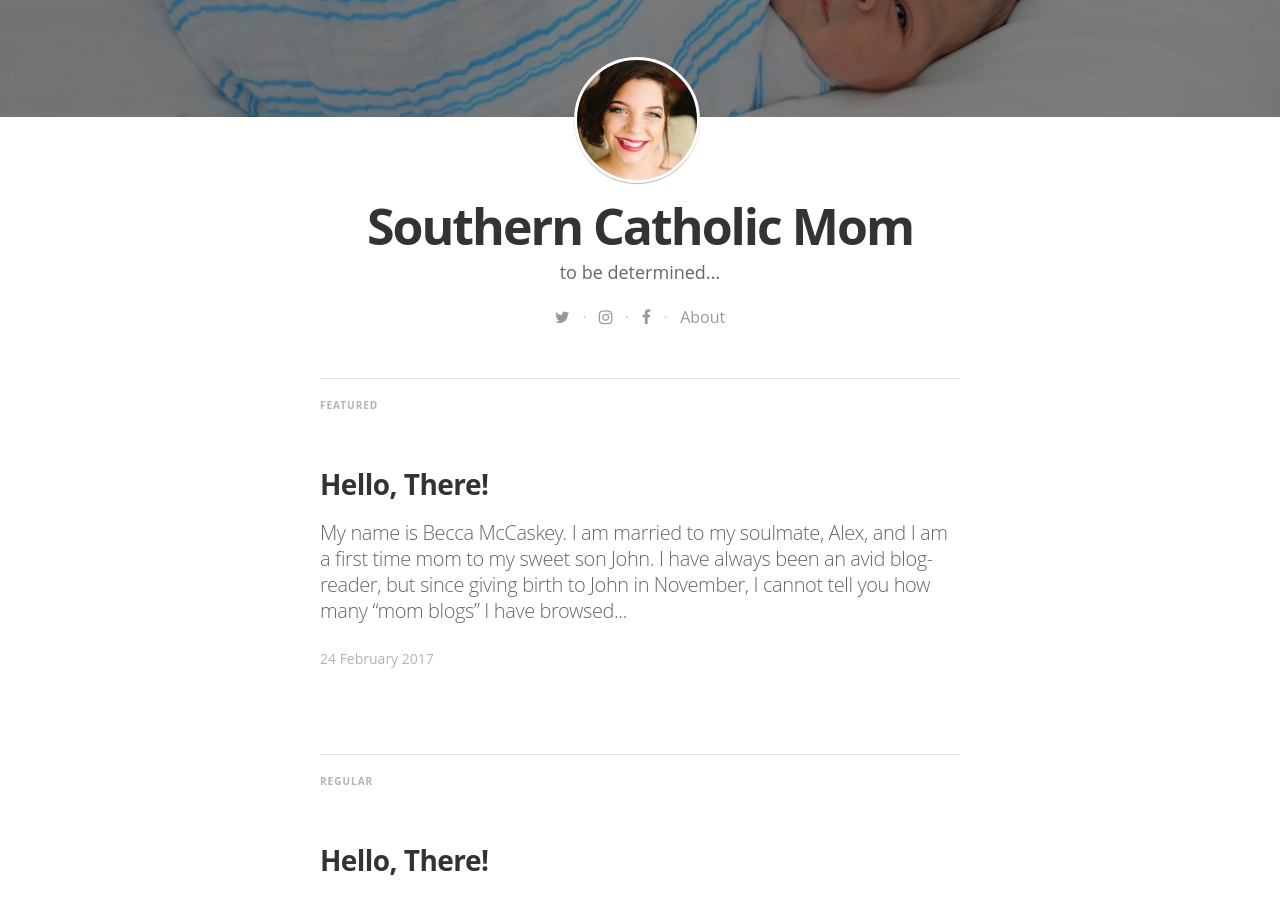
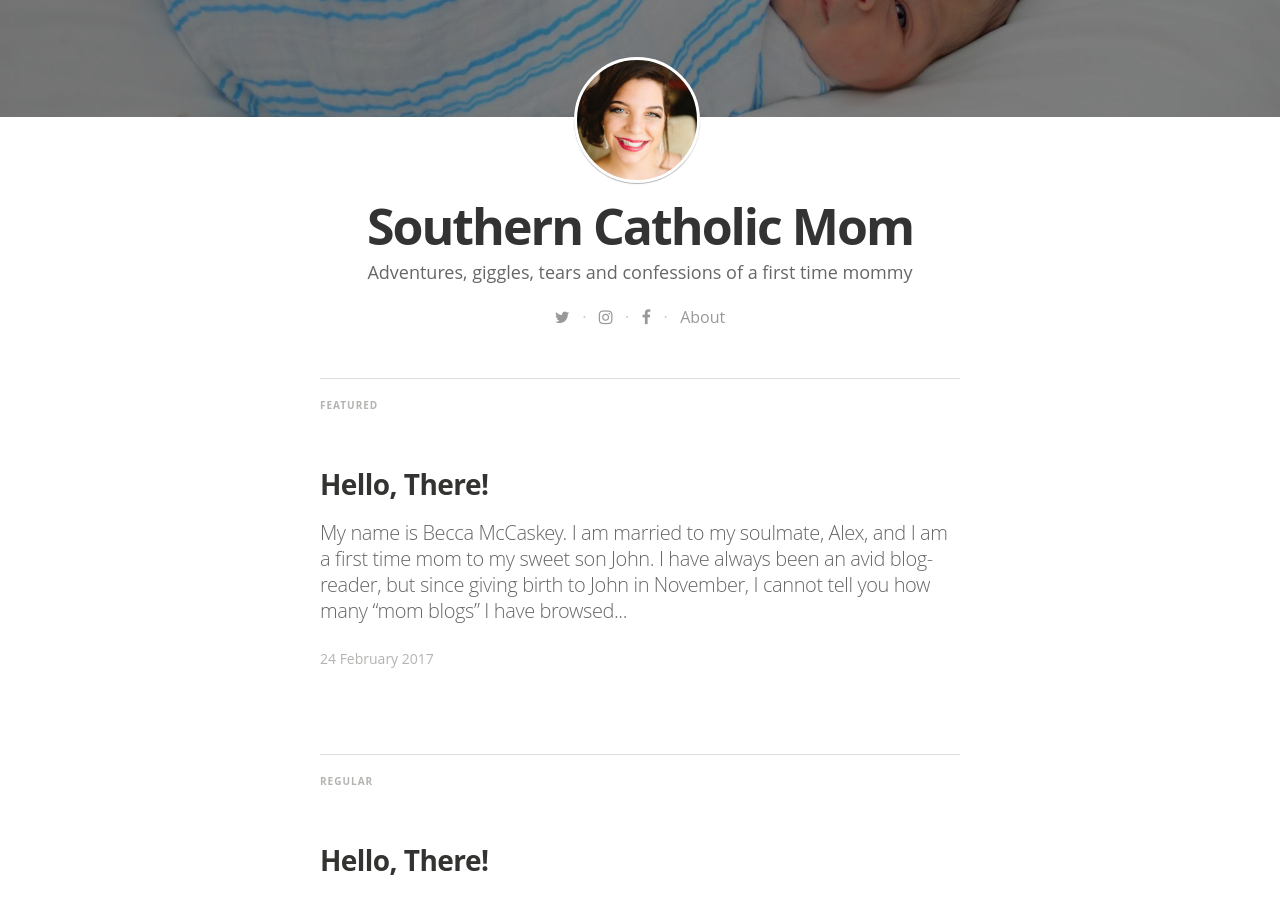
Before and after one commit to beccamccaskey/southerncatholicmom, a Jekyll site: the page built from index.html, in a window 1280 px wide and 900 px high, scrolled down 333 px. Built offline with Jekyll 4.4.1, drawn with Linux system fonts in a browser that asks for light colours; nearby versions of some CDN libraries; some web fonts are replaced; the list of posts is cut into pages by our own code.

Commit message:
Update _config.yml

```diff
--- a/_config.yml
+++ b/_config.yml
@@ -6,7 +6,7 @@ gems:
 # Site settings
 title: "Southern Catholic Mom"
 description: > # this means to ignore newlines until "email:"
-   to be determined...
+  Adventures, giggles, tears and confessions of a first time mommy
 
 email: blg2790@gmail.com
 #blog logo
```
